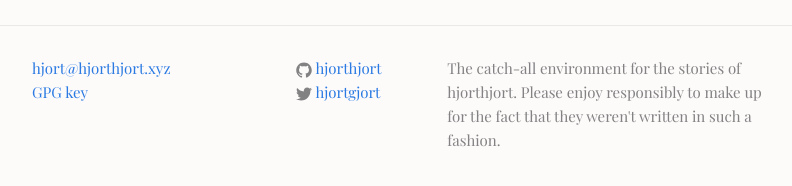
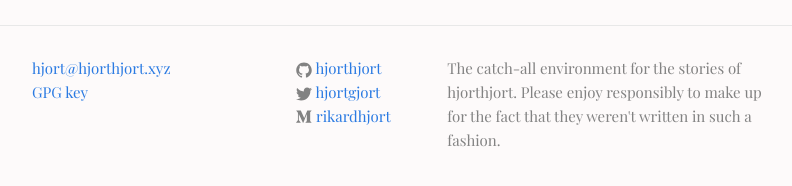
Before and after one commit to hjorthjort/hjorthjort.github.io, a Jekyll site: the page built from index.html, in a window 1280 px wide and 900 px high, scrolled down 1550 px. Shown: the part 688-874 px from the top of the window, without its empty margins (238-1030 px from the left). Built offline with Jekyll 4.4.1, drawn with Linux system fonts in a browser that asks for light colours.

Commit message:
Add Medium logo and link

```diff
--- a/_config.yml
+++ b/_config.yml
@@ -14,6 +14,7 @@
 url: "https://hjorthjort.github.io" # the base hostname & protocol for your site
 twitter_username: hjortgjort
 github_username:  hjorthjort
+medium_username: rikardhjort
 
 # Build settings
 markdown: kramdown
--- a/_includes/footer.html
+++ b/_includes/footer.html
@@ -24,6 +24,11 @@
             {% include icon-twitter.html username=site.twitter_username %}
           </li>
           {% endif %}
+          {% if site.medium_username %}
+          <li>
+            {% include icon-medium.html username=site.medium_username %}
+          </li>
+          {% endif %}
         </ul>
       </div>
 
--- /dev/null
+++ b/_includes/icon-medium.html
@@ -0,0 +1 @@
+<a href="https://medium.com/@{{ include.username }}"><span class="icon icon--medium">{% include icon-medium.svg %}</span><span class="username">{{ include.username }}</span></a>
```
Also changed, not shown: _includes/icon-medium.svg (added).
